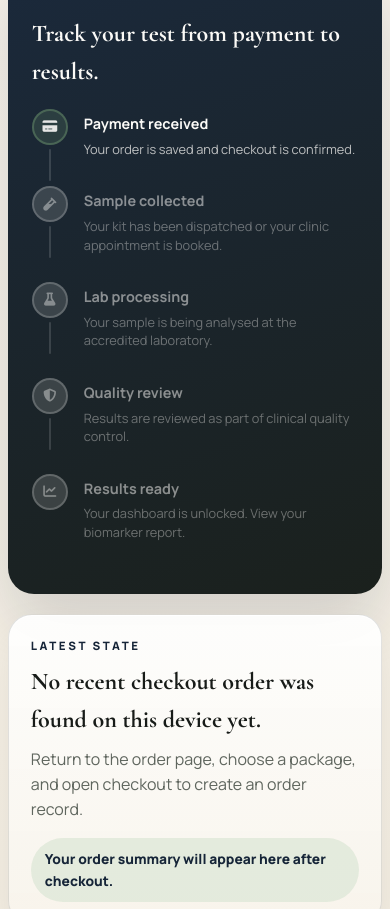
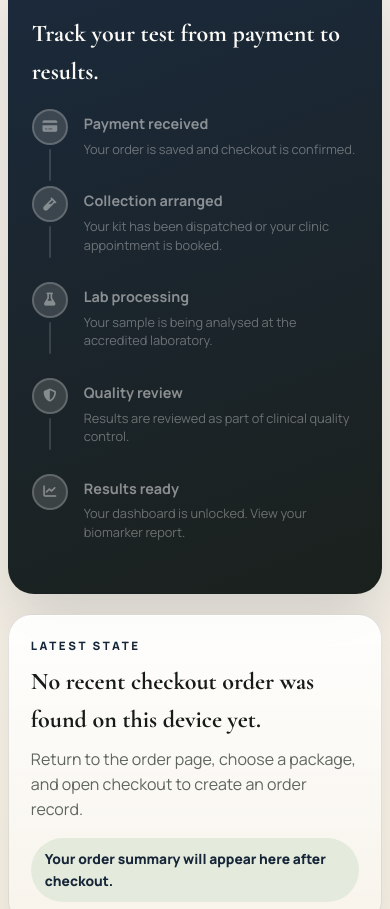
Before and after one commit to LinchaiTheShinigami/healthapp-website-demo, a website: page pages/payment-return.html in a window 390 px wide. Shown: the part 874-1783 px from the top of the page. Drawn offline with nearby package versions, Linux system fonts and the light colour scheme; no server answers.

Commit message:
fix: address Copilot/Codex PR review — CSS 1180px media query, formula injection, tracker STATUS_STEP + no-order state, Collection arranged copy, gitignore skills-lock

```diff
--- a/pages/payment-return.html
+++ b/pages/payment-return.html
@@ -78,7 +78,7 @@
                                     <div class="tracker-line" aria-hidden="true"></div>
                                 </div>
                                 <div class="tracker-copy">
-                                    <strong>Sample collected</strong>
+                                    <strong>Collection arranged</strong>
                                     <p>Your kit has been dispatched or your clinic appointment is booked.</p>
                                 </div>
                             </div>
--- a/scripts/payment-return-page.js
+++ b/scripts/payment-return-page.js
@@ -17,6 +17,7 @@ document.addEventListener('DOMContentLoaded', async function () {
   // Maps an order status string to a 0-based completed step index.
   // Steps: 0=payment, 1=collected, 2=processing, 3=reviewed, 4=complete
   const STATUS_STEP = {
+    // Snake-case keys (internal/future use)
     pending: 0,
     payment_pending: 0,
     confirmed: 1,
@@ -28,14 +29,16 @@ document.addEventListener('DOMContentLoaded', async function () {
     reviewed: 4,
     quality_reviewed: 4,
     complete: 5,
-    results_ready: 5
+    results_ready: 5,
+    // Human-readable labels used by order-page.js
+    'Awaiting payment confirmation': 0
   };
 
   const STEP_KEYS = ['payment', 'collected', 'processing', 'reviewed', 'complete'];
 
   const updateTracker = (status) => {
     if (!elements.tracker) return;
-    const completedUpTo = STATUS_STEP[status] !== undefined ? STATUS_STEP[status] : 1;
+    const completedUpTo = STATUS_STEP[status] !== undefined ? STATUS_STEP[status] : 0;
     const steps = elements.tracker.querySelectorAll('[data-tracker-step]');
     steps.forEach((step, index) => {
       step.classList.remove('is-complete', 'is-active');
@@ -64,7 +67,6 @@ document.addEventListener('DOMContentLoaded', async function () {
         'Return to the order page, choose a package, and open checkout to create an order record.'
       );
       setText(elements.summary, 'Your order summary will appear here after checkout.');
-      updateTracker('pending');
       return;
     }
 
--- a/styles/styles-clinics.css
+++ b/styles/styles-clinics.css
@@ -496,7 +496,7 @@ body.clinic-modal-open {
     background: var(--accent-dark);
 }
 
-
+@media (max-width: 1180px) {
     .clinic-grid {
         grid-template-columns: repeat(3, minmax(0, 1fr));
     }
```
Also changed, not shown: 2 other files.
